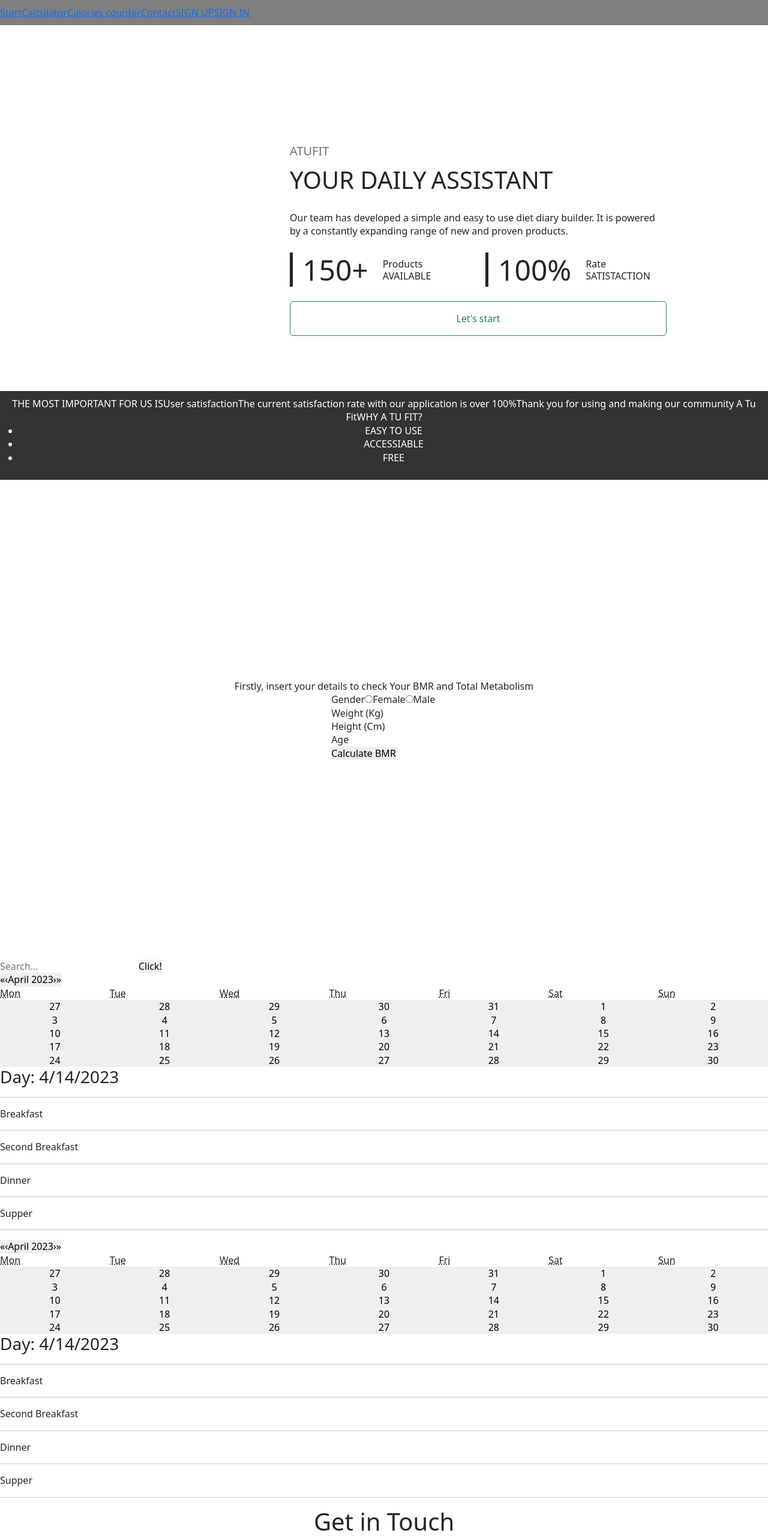
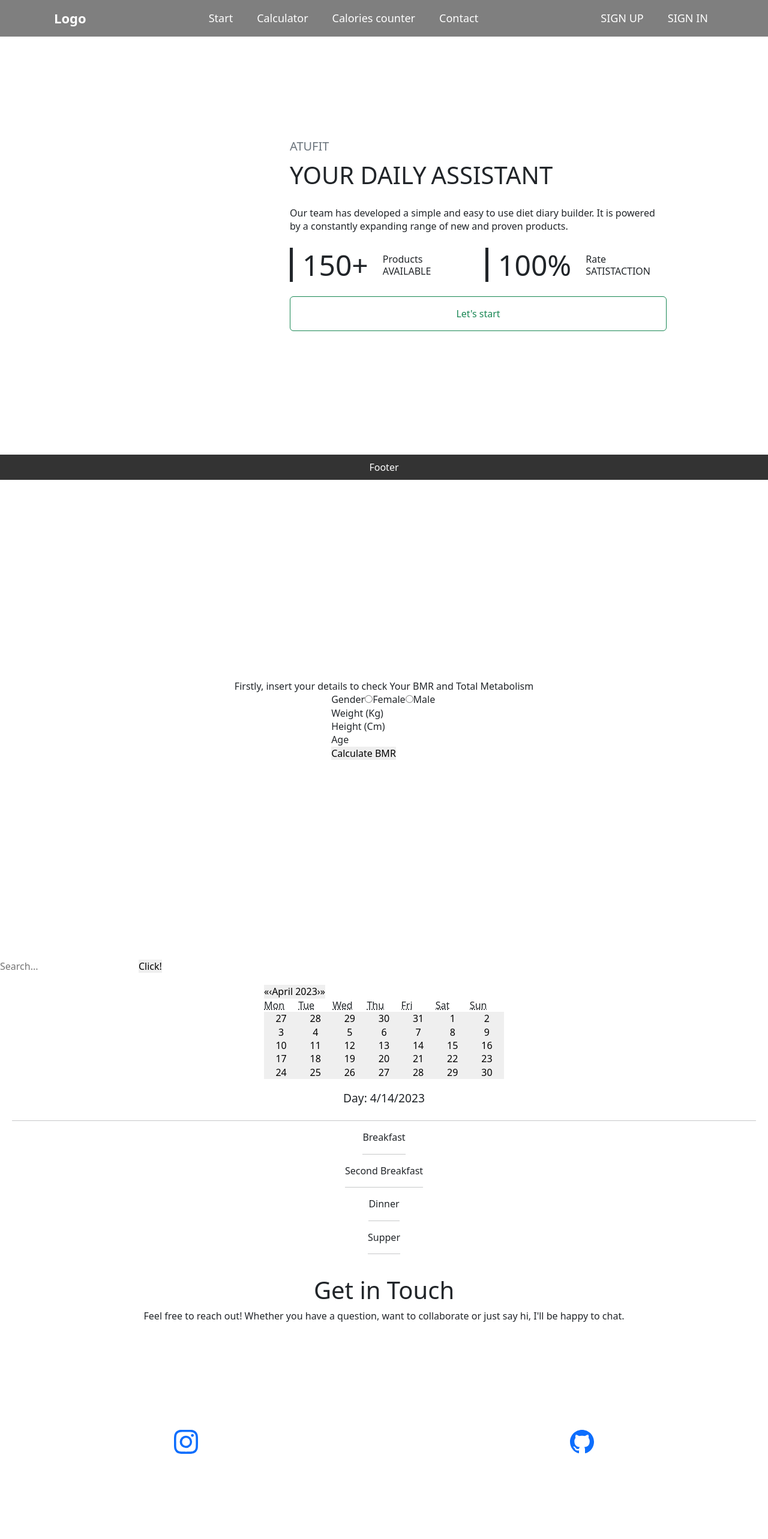
Before and after one commit to PatrycjaBochnak/ATuFit, a React (Create React App) app: page / in a window 1280 px wide. Shown: the top 2566 px of the page at 60% size. Built offline with nearby package versions, Linux system fonts and the light colour scheme.

Commit message:
nav styling

```diff
--- a/public/index.html
+++ b/public/index.html
@@ -4,7 +4,8 @@
   <meta charset="UTF-8">
   <meta http-equiv="X-UA-Compatible" content="IE=edge">
   <meta name="viewport" content="width=device-width, initial-scale=1.0">
-  <title>Document</title>
+  <title>ATuFit</title>
+  <link rel="icon" href="./favicon.ico" type="image/ico">
 </head>
 <body>
   <noscript>You need to enable JavaScript to run this app.</noscript>
--- a/src/components/Calendar.jsx
+++ b/src/components/Calendar.jsx
@@ -1,6 +1,7 @@
 import ListResult from "./ListResult";
 import React from "react";
 import Calendar from "react-calendar";
+import "../styles/Calendar.css";
 
 class CarouselDay extends React.Component {
   state = {
@@ -53,16 +54,16 @@ class CarouselDay extends React.Component {
   render() {
     return (
       <>
-        <div className="calendarCalories">
+        <div className="calendar-calories">
           <Calendar
             className="calendar"
             onChange={this.calendarValueOnChange}
             value={this.state.calendarValue}
           />
-          <h3 className="calendarDay">
+          <h3 className="calendar-day">
             Day: {this.state.calendarValue.toLocaleDateString()}
           </h3>
-          <hr className="separator" />
+          <hr />
           <ListResult list={this.state[this.state.calendarValue]} />
         </div>
       </>
--- a/src/components/HomePage.jsx
+++ b/src/components/HomePage.jsx
@@ -1,5 +1,4 @@
 import React from "react";
-import { Link } from "react-router-dom";
 import "../styles/HomePage.css";
 
 function HomePage() {
@@ -58,12 +57,12 @@ function HomePage() {
                     </div>
                   </div>
                 </div>
-                <Link
+                < p
                   class="btn btn-outline-success py-3 px-5 mt-2 font-weight-bold d-flex justify-content-center"
                   to="/calculator"
                 >
                   Let's start
-                </Link>
+                  </p>
               </div>
             </div>
           </div>
--- a/src/components/ListResult.jsx
+++ b/src/components/ListResult.jsx
@@ -3,7 +3,7 @@ import React from "react";
 function ListResult(props) {
   return (
     <>
-      <div className="breakfastResults">
+      <div className="breakfast-results">
         <span>Breakfast</span>
         {props.list && props.list.breakfast && props.list.breakfast.length > 0
           ? props.list.breakfast.map((product) => {
@@ -18,9 +18,9 @@ function ListResult(props) {
               );
             })
           : ""}
-        <hr className="separator" />
+        <hr />
       </div>
-      <div className="secondBreakfastResults">
+      <div className="second-breakfast-results">
         <span>Second Breakfast</span>
         {props.list &&
         props.list.secondBreakfast &&
@@ -37,9 +37,9 @@ function ListResult(props) {
               );
             })
           : ""}
-        <hr className="separator" />
+        <hr />
       </div>
-      <div className="dinnerResults">
+      <div className="dinner-results">
         <span>Dinner</span>
         {props.list && props.list.dinner && props.list.dinner.length > 0
           ? props.list.dinner.map((product) => {
@@ -54,9 +54,9 @@ function ListResult(props) {
               );
             })
           : ""}
-        <hr className="separator" />
+        <hr />
       </div>
-      <div className="supperResults">
+      <div className="supper-results">
         <span>Supper</span>
         {props.list && props.list.supper && props.list.supper.length > 0
           ? props.list.supper.map((product) => {
@@ -71,7 +71,7 @@ function ListResult(props) {
               );
             })
           : ""}
-        <hr className="separator" />
+        <hr />
       </div>
     </>
   );
--- a/src/components/Pages.jsx
+++ b/src/components/Pages.jsx
@@ -1,6 +1,5 @@
 import React from "react";
 import CalculatorBMR from "./CalculatorBMR";
-import Calendar from "./Calendar";
 import CaloriesCounter from "./CaloriesCounter";
 import Contact from "./Contact";
 import HomePage from "./HomePage";
@@ -11,7 +10,6 @@ const Pages = () => {
       <HomePage />
       <CalculatorBMR />
       <CaloriesCounter />
-      <Calendar />
       <Contact />
     </>
   );
--- a/src/components/Searcher.jsx
+++ b/src/components/Searcher.jsx
@@ -34,8 +34,8 @@ class Searcher extends React.Component {
 
   render() {
     return (
-      <div className={"searcher"}>
-        <div className={"searchField"}>
+      <div className="searcher">
+        <div className="search-field">
           <input
             type="text"
             placeholder="Search..."
@@ -47,8 +47,8 @@ class Searcher extends React.Component {
           </button>
         </div>
         {this.state.recipes ? (
-          <div className="searchResults">
-            <div className="calMacroNames">
+          <div className="search-results">
+            <div className="cal-macro-names">
               <div className="col-md-6">Name</div>
               <div className="col-md-1">Calories</div>
               <div className="col-md-1">Fats</div>
@@ -60,7 +60,7 @@ class Searcher extends React.Component {
               return (
                 <React.Fragment key={key}>
                   <div className="row">
-                    <hr className="separator" />
+                    <hr />
                     <div className="col-md-6">
                       {this.state.recipes[key].title}
                     </div>
@@ -91,7 +91,7 @@ class Searcher extends React.Component {
                       >
                         <option value={"choose part of day"}>Choose</option>
                         <option value={"breakfast"}>Breakfast</option>
-                        <option value={"secondBreakfast"}>
+                        <option value={"second-breakfast"}>
                           Second Breakfast
                         </option>
                         <option value={"dinner"}>Dinner</option>
--- a/src/layout/Footer.jsx
+++ b/src/layout/Footer.jsx
@@ -73,24 +73,7 @@ class Footer extends React.Component {
           </div>
         ) : (
           <div className="second-footer">
-              <span>THE MOST IMPORTANT FOR US IS</span>
-              <span>User satisfaction</span>
-              <span>
-                The current satisfaction rate with our application is over 100%
-              </span>
-              <span>Thank you for using and making our community A Tu Fit</span>
-              <span>WHY A TU FIT?</span>
-              <ul>
-                <li>
-                  <span>EASY TO USE</span>
-                </li>
-                <li>
-                  <span>ACCESSIABLE</span>
-                </li>
-                <li>
-                  <span>FREE</span>
-                </li>
-              </ul>
+              Footer
             </div>
         )}
       </>
--- a/src/layout/Nav.jsx
+++ b/src/layout/Nav.jsx
@@ -7,11 +7,14 @@ function Nav() {
   return (
     <>
       <div className="nav">
+        <div className="logo-text">Logo</div>
         <div className="nav-items">
         <NavButtons source="home-page" linkName="Start" />
         <NavButtons source="calculator-BMR" linkName="Calculator" />
         <NavButtons source="counter" linkName="Calories counter" />
         <NavButtons source="contact" linkName="Contact" />
+        </div>
+        <div className="login-items">
           <Link className="register-button" to="/register">
             SIGN UP
           </Link>
--- /dev/null
+++ b/src/styles/Calendar.css
@@ -0,0 +1,25 @@
+/* Add this CSS to your stylesheet or in the same file */
+
+.calendar-calories {
+    display: flex;
+    flex-direction: column;
+    align-items: center;
+    margin: 20px;
+  }
+
+  .calendar {
+    width: 100%;
+    max-width: 400px;
+    margin-bottom: 20px;
+  }
+
+  .calendar-day {
+    font-size: 1.2rem;
+    margin-bottom: 10px;
+  }
+
+  hr {
+    width: 100%;
+    border: 1px solid #ccc;
+    margin-bottom: 20px;
+  }
--- a/src/styles/Nav.css
+++ b/src/styles/Nav.css
@@ -1,9 +1,64 @@
 .nav {
   position: fixed;
+  top: 0;
   width: 100%;
+  padding: 15px 100px;
+  padding-left: 90px !important;
   background-color: rgba(0, 0, 0, 0.5);
   display: flex;
   justify-content: space-between;
-    padding: 10px;
-    z-index: 1000;
+  align-items: center;
+  z-index: 100;
 }
+.logo-text {
+  font-size: 22px;
+  color: #fff;
+  text-decoration: none;
+  font-weight: 700;
+}
+.nav-items a {
+  position: relative;
+  font-size: 18px;
+  color: #fff;
+  font-weight: 500;
+  text-decoration: none;
+  margin-left: 40px;
+}
+.nav-items a::before {
+  content: "";
+  position: absolute;
+  top: 100%;
+  left: 0;
+  width: 0;
+  height: 2px;
+  background: #fff;
+  transition: 0.3s;
+}
+.nav-items a:hover::before {
+  cursor: pointer;
+  color: #fff;
+  width: 100%;
+}
+.login-items a {
+  position: relative;
+  font-size: 18px;
+  color: #fff;
+  font-weight: 500;
+  text-decoration: none;
+  margin-left: 40px;
+}
+.login-items a::before {
+  content: "";
+  position: absolute;
+  top: 100%;
+  left: 0;
+  width: 0;
+  height: 2px;
+  background: #fff;
+  transition: 0.3s;
+}
+.login-items a:hover::before {
+  cursor: pointer;
+  color: #fff;
+  width: 100%;
+}
```
Lines whose indentation alone changed are shown as unchanged.
